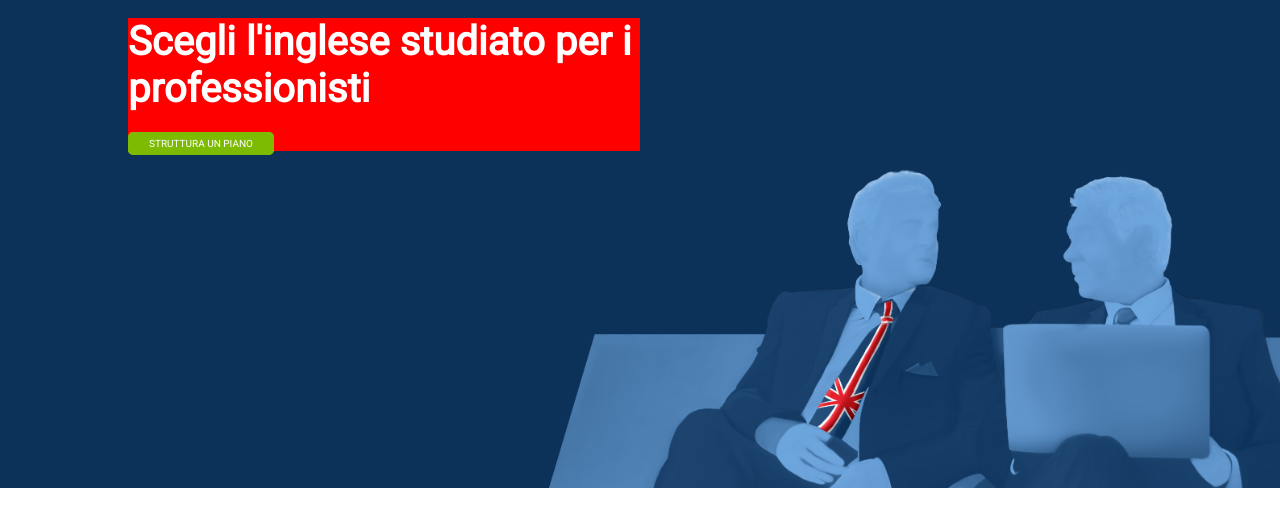
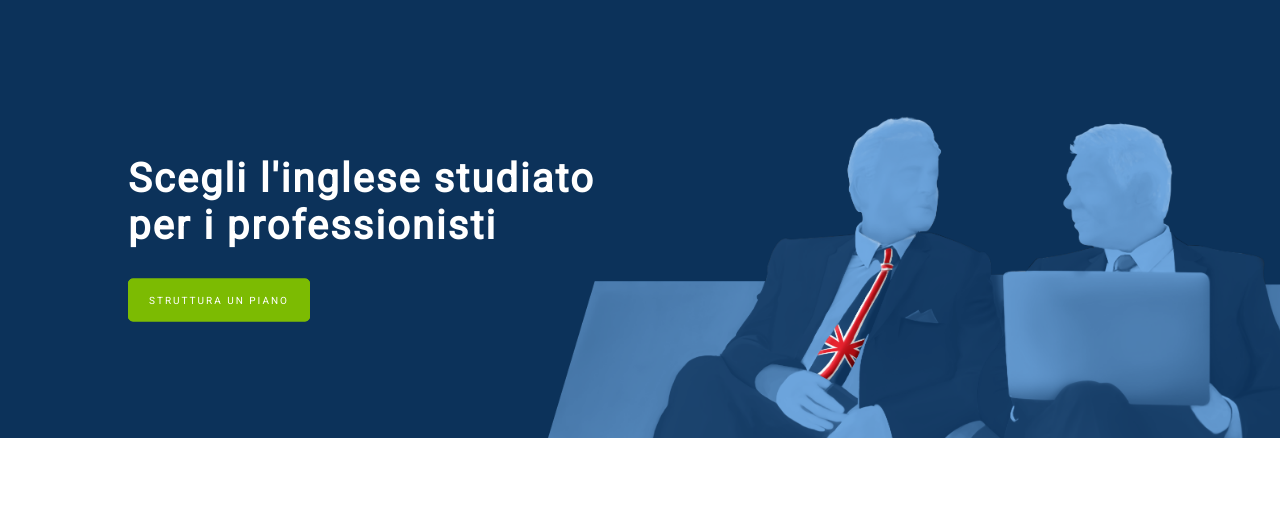
Before and after one commit to DiegoCopat/htmlcss-fluentify, a plain HTML site: page index.html in a window 1280 px wide. Shown: the part 62-588 px from the top of the page. Drawn offline with Linux system fonts and the light colour scheme.

Commit message:
sistemazione e completamento header

```diff
--- a/css/style.css
+++ b/css/style.css
@@ -37,7 +37,7 @@ body {
 /* css header  */
 header {
     width: 100%;
-    height: 550px;
+    height: 500px;
     background-color: #0C325A;
     background-image: url(../img/background-header.png);
     background-size: 62%;
@@ -102,10 +102,23 @@ a {
 
 .jumbotron {
     width: 50%;
-    background-color: red;
+    height: 420px;
+    position: relative
 }
 
 .jumbotron h2 {
     font-size: 40px;
-    margin-bottom: 20px;
+    margin-bottom: 40px;
+
 }
+.jumbotron a {
+    padding: 15px 20px;
+}
+
+.jumbotron-text {
+    position: absolute;
+    top: 55%;
+    bottom: 0;
+    transform: translateY(-50%);
+    letter-spacing: 2px;
+}
--- a/index.html
+++ b/index.html
@@ -62,9 +62,11 @@
                 <!-- /sezione dedicata al logo, barra di navigazione, bottoni  -->
                 <!-- sezione jumbotron -->
                 <section class="jumbotron">
-                    <h2 class="white">Scegli l'inglese studiato per i professionisti</h2>
-                    <div>
-                        <a class="button green" href="#">Struttura un piano</a>
+                    <div class="jumbotron-text">
+                        <h2 class="white">Scegli l'inglese studiato per i professionisti</h2>
+                        <div>
+                            <a class="button green" href="#">Struttura un piano</a>
+                        </div>
                     </div>
                 </section>
                 <!-- sezione jumbotron -->
```
